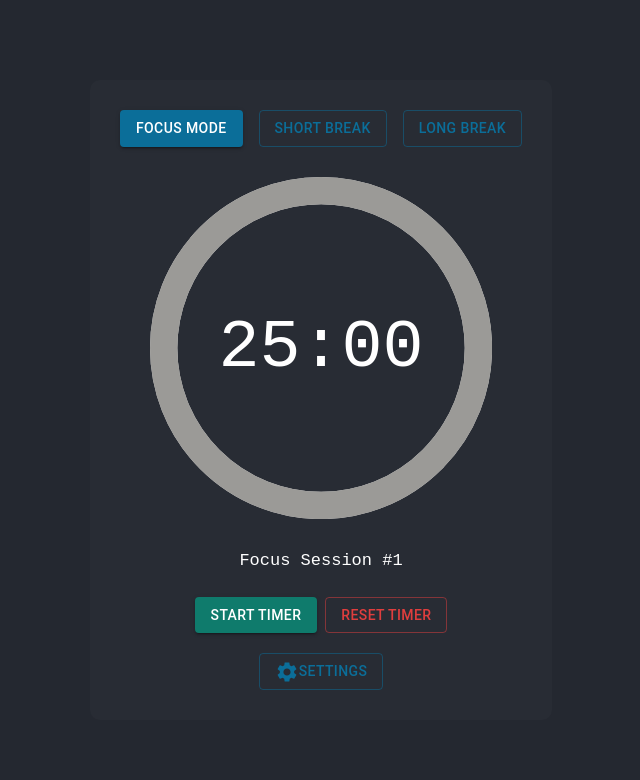
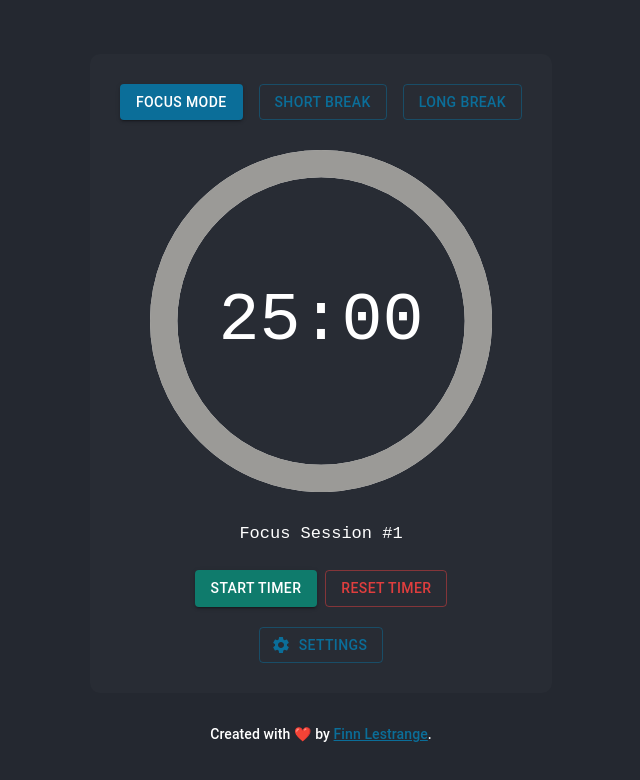
Before and after one commit to finnlestrange/pomodoro, a React (Create React App) app: page / in a window 1280 px wide. Shown: the top 780 px of the page, without its empty margins (319-959 px from the left). Built offline with nearby package versions, Linux system fonts and the light colour scheme.

Commit message:
Updated Comments

```diff
--- /dev/null
+++ b/src/components/Credits.js
@@ -0,0 +1,14 @@
+import React from "react";
+import {Typography} from "@mui/material";
+
+const Credits = () => {
+    return (
+      <>
+          <Typography variant={"subtitle2"} >
+              Created with ❤️ by <a href={"https://github.com/71xn"} target={"_blank"} style={{color:"#0b6e99"}}>Finn Lestrange</a>.
+          </Typography>
+      </>
+    );
+}
+
+export default Credits;
--- a/src/components/Timer.js
+++ b/src/components/Timer.js
@@ -1,6 +1,6 @@
 import React, {useState} from "react";
 
-// UI Imports
+// UI Imports -> https://mui.com/material-ui/
 import {
     Button,
     Stack,
@@ -15,6 +15,7 @@ import {
     FormControlLabel, Checkbox
 } from "@mui/material";
 
+// Icon finder -> https://mui.com/material-ui/material-icons/
 import {
     Coffee,
     CoffeeMaker,
@@ -35,6 +36,7 @@ import clickSound from "../audio/button-press.mp3";
 
 // Worker Imports
 import workerScript from "../worker/timer.worker";
+import Credits from "./Credits";
 
 const timerWorker = new Worker(workerScript);
 
@@ -70,9 +72,10 @@ const modalStyle = {
     p: 4,
 };
 
+// Main Timer code
 const Timer = () => {
 
-    // Colors
+    // Colors -> used for the circular timer component
     const main = "#9b9a97";
     const red = "#e03e3e";
 
@@ -81,19 +84,20 @@ const Timer = () => {
     const [count, setCount] = useState(0); // used to determine the next mode based on the current number of completed pomodoro
     const [totalSessions, setTotalSessions] = useState(1); // number of current pomodoro session
 
-    const defaultTimes = [25, 5, 15];
+    const defaultTimes = [25, 5, 15]; // Used to reset to default settings
 
+    // Stores the times for each of the modes
     const [focusTime, setFocusTime] = useState(25);
     const [shortBreakTime, setShortBreakTime] = useState(5);
     const [longBreakTime, setLongBreakTime] = useState(10);
 
-    const [running, setRunning] = useState(false); // if the timer is running or not
+    const [running, setRunning] = useState(false); // boolean -> if the timer is running or not
 
-    // Boolean to show settings modal
-    const [showSettings, setShowSettings] = useState(false);
-    const [focusTimeSettings, setFocusTimeSettings] = useState(focusTime);
-    const [shortTimeSettings, setShortTimeSettings] = useState(shortBreakTime);
-    const [longTimeSettings, setLongTimeSettings] = useState(longBreakTime);
+    // State for settings menu
+    const [showSettings, setShowSettings] = useState(false); // boolean -> whether the settings modal is displayed
+    const [focusTimeSettings, setFocusTimeSettings] = useState(focusTime); // value of the slider in the settings menu
+    const [shortTimeSettings, setShortTimeSettings] = useState(shortBreakTime); // value of the slider in the settings menu
+    const [longTimeSettings, setLongTimeSettings] = useState(longBreakTime); // value of the slider in the settings menu
 
     // Mode Helper Function(s) //
     // returns the time (in minutes) based on what mode the timer is in
@@ -111,7 +115,7 @@ const Timer = () => {
         }
     }
 
-    // Calculates the timers next mode
+    // Calculates the timers next mode, based on how many focus sessions have been completed and what mode the timer was in before
     const nextMode = () => {
         if (mode === "focus" && count < 3) {
             setCount(prevState => prevState + 1);
@@ -127,7 +131,7 @@ const Timer = () => {
         }
     }
 
-    // Returns string of current mode
+    // Returns string of current mode, used for JSX elements
     const modeString = () => {
         if (mode === "focus") return "Focus";
         if (mode === "shortBreak") return "Break";
@@ -142,17 +146,21 @@ const Timer = () => {
     const [minutes, setMinutes] = useState(modeTime(mode));
     const [seconds, setSeconds] = useState(0);
 
+    // These are used to format the minutes & seconds state to add 0's padding
     const min = minutes <= 9 ? `0${minutes.toFixed(0)}` : minutes.toFixed(0);
     const sec = seconds <= 9 ? `0${seconds.toFixed(0)}` : seconds.toFixed(0);
 
+    // Convert minutes into millis
     const minutesToMs = (m) => {
         return m * 60000;
     }
 
+    // Returns the minutes part of a millis value
     const getMinutes = (millis) => {
         return Math.floor(millis / 60000);
     }
 
+    // Returns the seconds part of a millis value
     const getSeconds = (millis) => {
         return ((millis % 60000) / 1000);
     }
@@ -163,6 +171,8 @@ const Timer = () => {
     const [bellVolume, setBellVolume] = useState(0.2);
     const [clickVolume, setClickVolume] = useState(0.3);
 
+
+    // Plays the bell sound
     const playBell = () => {
         if (bell) {
             const bellAudio = new Audio(bellSound);
@@ -171,6 +181,7 @@ const Timer = () => {
         }
     };
 
+    // Plays the click sound
     const playClick = () => {
         if (click) {
             const clickAudio = new Audio(clickSound);
@@ -236,11 +247,13 @@ const Timer = () => {
 
     }
 
+    // Pauses the setInterval function in the web worker
     const stopTimer = () => {
         setRunning(false);
         timerWorker.postMessage("stop");
     }
 
+    // Resets the timer to the default values for the current mode -> "m"
     const resetTimer = (m) => {
         stopTimer();
         setMode(m);
@@ -251,6 +264,7 @@ const Timer = () => {
     }
 
 
+    // Changes the mode to the mode -> "m"
     const changeMode = (m) => {
         resetTimer(m);
         if (m === "focus") {
@@ -259,7 +273,6 @@ const Timer = () => {
             setMinutes(focusTime);
             setSeconds(0);
             document.title = "Pomodoro"
-            // document.title = "[Focus] " + focusTime + ":00"
         }
         if (m === "shortBreak") {
             setMode("shortBreak");
@@ -267,7 +280,6 @@ const Timer = () => {
             setMinutes(shortBreakTime);
             setSeconds(0);
             document.title = "Pomodoro"
-            // document.title = "[Break] " + shortBreakTime + ":00"
         }
         if (m === "longBreak") {
             setMode("longBreak");
@@ -275,12 +287,13 @@ const Timer = () => {
             setMinutes(longBreakTime);
             setSeconds(0);
             document.title = "Pomodoro"
-            // document.title = "[Break] " + longBreakTime + ":00"
         }
     }
 
 
-    // Settings Menu
+    // Settings Menu Functions //
+
+    // Updates all settings values, based on if they have been changed or not
     const handleSettingsSubmit = (e) => {
         e.preventDefault();
         if (focusTimeSettings !== focusTime) {
@@ -291,6 +304,7 @@ const Timer = () => {
             setLongBreakTime(longTimeSettings);
         }
 
+        // Ensures correct and updated time for current mode when settings are updated
         if (mode === "focus") {
             setMinutes(focusTimeSettings);
             setSeconds(0);
@@ -310,6 +324,8 @@ const Timer = () => {
         setShowSettings(false);
     }
 
+
+    // Resets all settings to the default values
     const handleReset = () => {
         // Set main state
         setFocusTime(defaultTimes[0]);
@@ -403,9 +419,17 @@ const Timer = () => {
                     </Stack>
                     <Stack justifyContent={"center"} paddingTop={"20px"} spacing={1} direction={"row"}>
                         <Button disabled={running} variant={"outlined"}
-                                onClick={() => setShowSettings(true)}><Settings/> Settings</Button>
+                                onClick={() => setShowSettings(true)} startIcon={<Settings/>}>Settings</Button>
                     </Stack>
                 </div>
+
+
+                {/* Credits */}
+                <br />
+                <Box sx={{width:"100%", alignContent:"center"}} >
+                    <Credits/>
+                </Box>
+
 
                 {/* Code for the pop-up settings menu */}
                 <Modal open={showSettings} onClose={() => {
@@ -515,7 +539,10 @@ const Timer = () => {
                                         <Slider min={0} max={1} step={0.1} valueLabelFormat={(x) => x * 100 + "%"}
                                                 value={bellVolume} valueLabelDisplay={"auto"}
                                                 aria-label={"Default"}
-                                                onChange={(e) => {setBellVolume(e.target.value); playBell();}}/>
+                                                onChange={(e) => {
+                                                    setBellVolume(e.target.value);
+                                                    playBell();
+                                                }}/>
                                     </Grid>
                                 </Grid>
 
@@ -530,7 +557,10 @@ const Timer = () => {
                                         <Slider min={0} max={1} step={0.1} valueLabelFormat={(x) => x * 100 + "%"}
                                                 value={clickVolume} valueLabelDisplay={"auto"}
                                                 aria-label={"Default"}
-                                                onChange={(e) => {setClickVolume(e.target.value); playClick();}}/>
+                                                onChange={(e) => {
+                                                    setClickVolume(e.target.value);
+                                                    playClick();
+                                                }}/>
                                     </Grid>
                                 </Grid>
 
@@ -538,12 +568,15 @@ const Timer = () => {
                             <br/>
                             <Stack spacing={2} direction={"row"}>
                                 <Button color={"success"} variant={"contained"} type={"submit"}>Save Settings</Button>
-                                <Button color={"warning"} variant={"contained"} onClick={handleReset}>Reset Settings</Button>
-                                <Button color={"error"} variant={"contained"} onClick={() => setShowSettings(false)}>Exit</Button>
+                                <Button color={"warning"} variant={"contained"} onClick={handleReset}>Reset
+                                    Settings</Button>
+                                <Button color={"error"} variant={"contained"}
+                                        onClick={() => setShowSettings(false)}>Exit</Button>
                             </Stack>
                         </form>
                     </Box>
                 </Modal>
+
 
             </ThemeProvider>
         </>
```
